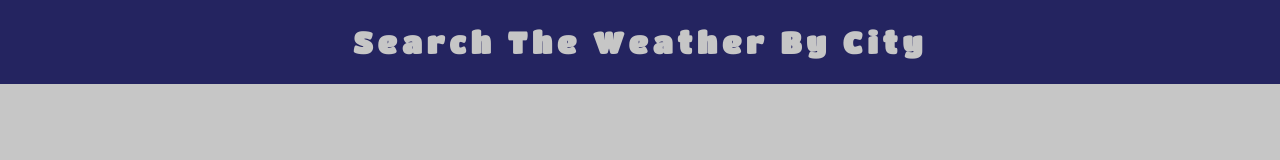
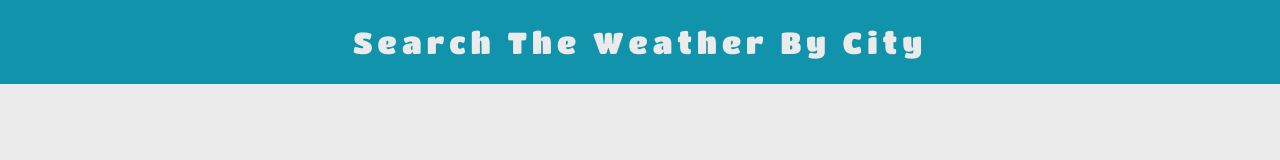
Before and after one commit to Ishan-Wijesingha99/Weather-App-Based-Off-City, a plain HTML site: page index.html in a window 1280 px wide. Drawn offline with Linux system fonts and the light colour scheme.

Commit message:
changed the colour palette for the website

```diff
--- a/assets/index.css
+++ b/assets/index.css
@@ -2,14 +2,13 @@
     padding: 0;
     margin: 0;
     box-sizing: border-box;
-    /* font-family: 'League Gothic', sans-serif; */
     font-family: 'Titan One', sans-serif;
     letter-spacing: 5px;
 }
 
 :root {
-    --grey: rgb(198, 198, 198);
-    --bluishPurp: rgb(36, 36, 96);
+    --grey: rgb(235, 235, 235);
+    --bluishPurp: rgb(17, 148, 171);
 }
 
 body {
@@ -25,4 +24,5 @@ body {
     text-align: center;
     font-size: 30px;
     color: var(--grey);
+    font-weight: 100;
 }
```
Also changed, not shown: index.html (+0 -4 lines).
